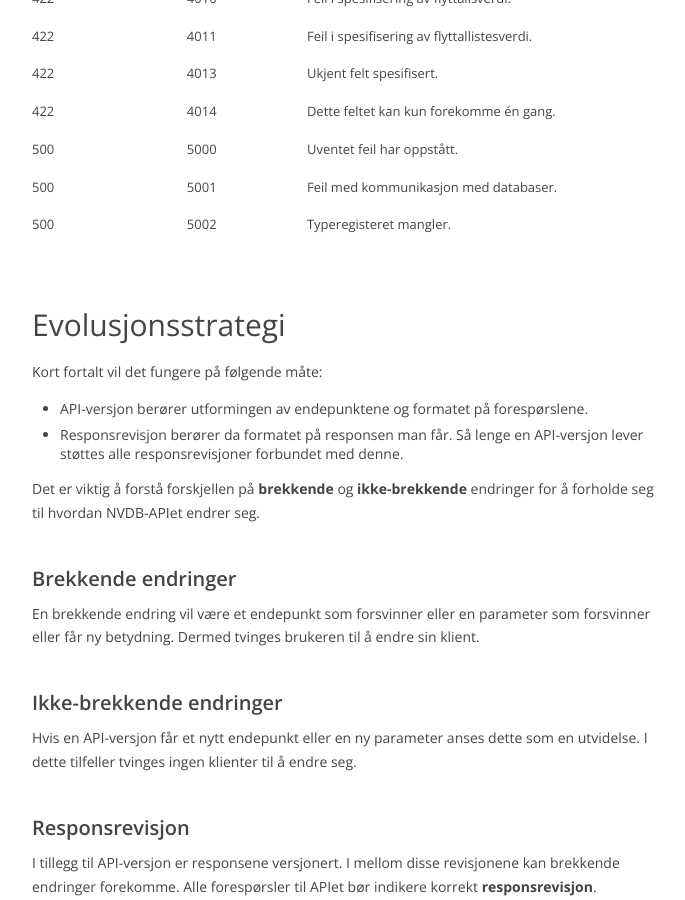
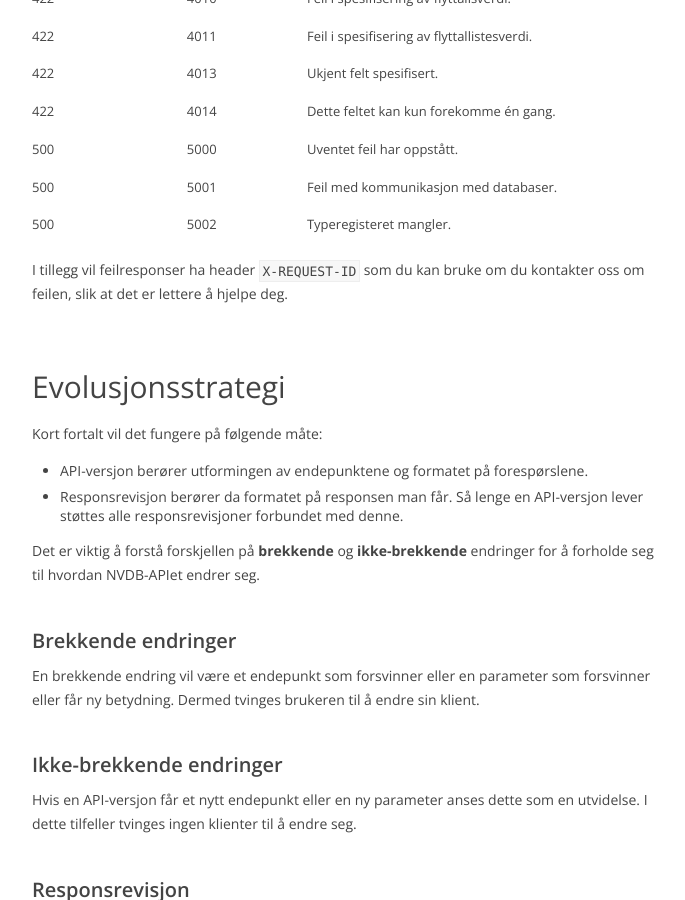
Before and after one commit to nvdb-vegdata/apidokumentasjon, a Jekyll site: the page built from retningslinjer.md, in a window 1280 px wide and 900 px high, scrolled down 2761 px. Shown: the whole window, without its empty margins (433-1118 px from the left). Built offline with Jekyll 4.4.1, drawn with Linux system fonts in a browser that asks for light colours; our own code applies the rules of GitHub Pages for plain Markdown files.

Commit message:
X-REQUEST-ID

```diff
--- a/retningslinjer.md
+++ b/retningslinjer.md
@@ -176,6 +176,8 @@ APIet har som mål å feile så raskt som mulig for å assistere brukeren. I den
     </tbody>
 </table>
 
+I tillegg vil feilresponser ha header `X-REQUEST-ID` som du kan bruke om du kontakter oss om feilen, slik at det er lettere å hjelpe deg.
+
 ## Evolusjonsstrategi
 
 Kort fortalt vil det fungere på følgende måte:
```
